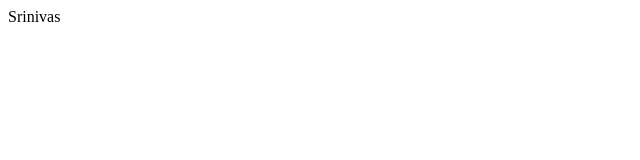
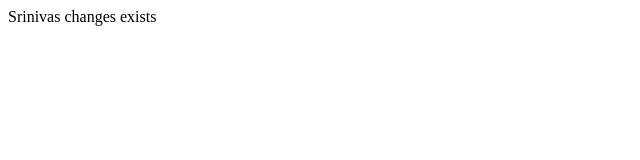
Before and after one commit to Github-user230823/learning-git, a plain HTML site: page index.html in a window 1280 px wide. Shown: the whole page, without its empty margins (0-640 px from the left). Drawn offline with Linux system fonts and the light colour scheme.

Commit message:
Update index.html
Second Commit

```diff
--- a/index.html
+++ b/index.html
@@ -1,5 +1,5 @@
 <html>
 <body>
-<name> Srinivas </name>
+<name> Srinivas changes exists</name>
 </body>
 </html>
```
